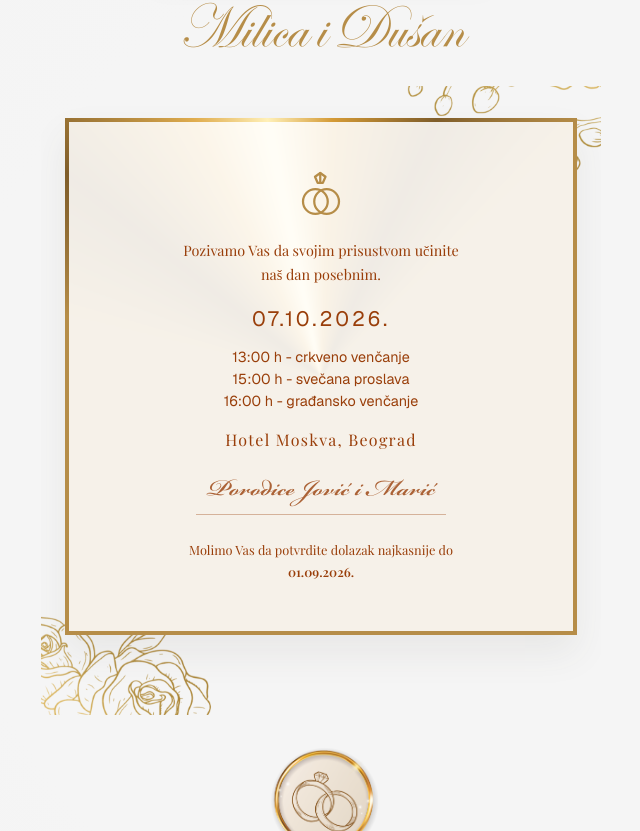
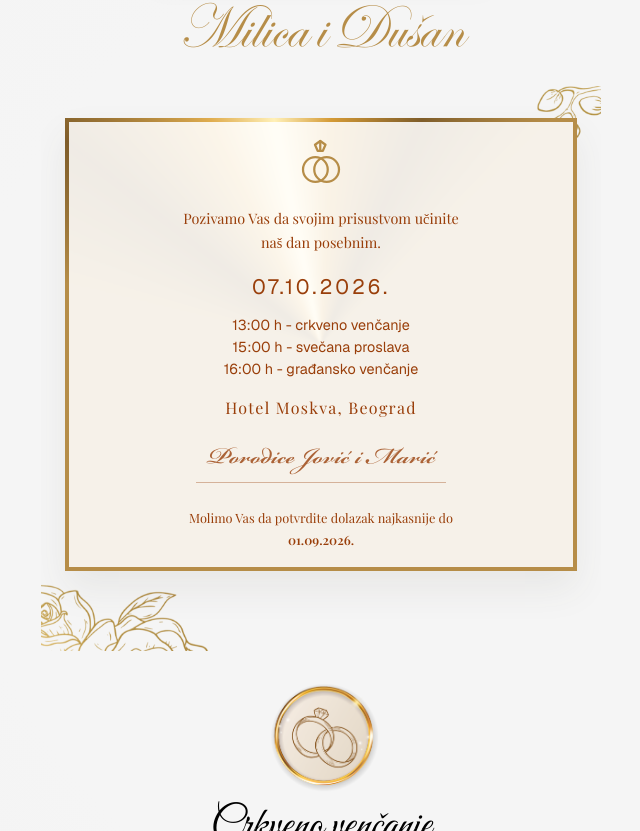
Before and after one commit to NikolaTomic00/pozivnica11, a React (Vite) app: page / in a window 1280 px wide. Shown: the part 620-1451 px from the top of the page, without its empty margins (319-959 px from the left). Built offline with nearby package versions, Linux system fonts and the light colour scheme; a web font is replaced by a local one.

Commit message:
Adjust invitation frame padding

```diff
--- a/src/sections/InvitationDetailsSection.jsx
+++ b/src/sections/InvitationDetailsSection.jsx
@@ -52,7 +52,7 @@ function InvitationDetailsSection() {
       />
 
       <div className="animate-border relative z-10 mx-auto bg-[conic-gradient(from_var(--border-angle),#b68d48_0_66%,#7f5d2a_73%,#e0ad4f_80%,#fff0b8_84%,#d49a36_88%,#7f5d2a_94%,#b68d48_100%)] p-1 shadow-[0_18px_35px_rgb(80_72_58_/_0.08)]">
-        <div className="bg-white/88 px-8 py-10 text-center font-['Playfair_Display',serif] text-[#993e0a] backdrop-blur-[1px] sm:py-12">
+        <div className="bg-white/88 px-8 py-4 text-center font-['Playfair_Display',serif] text-[#993e0a] backdrop-blur-[1px]">
           <div className="grid justify-items-center">
             <WeddingRingsIcon />
 
```
